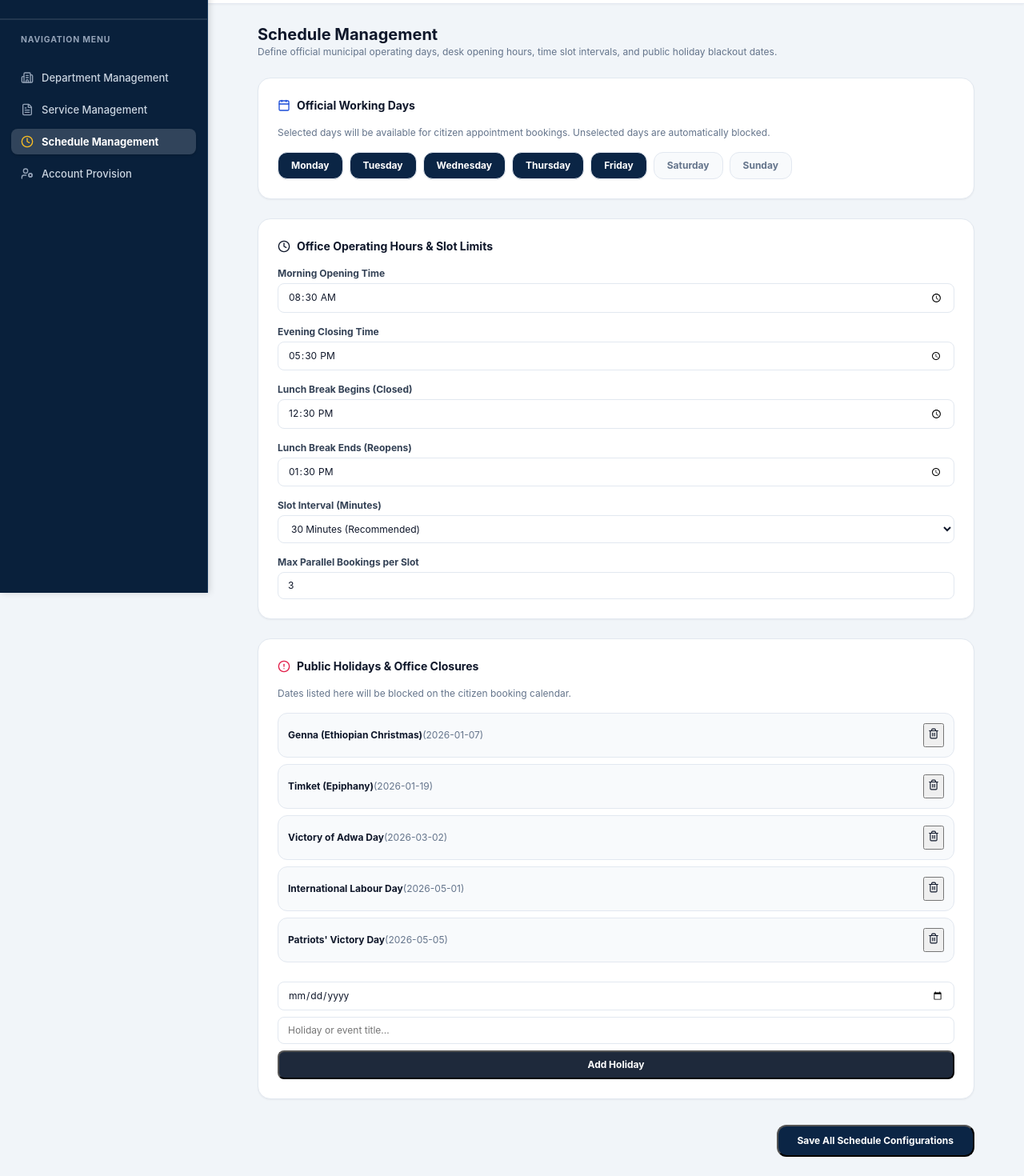
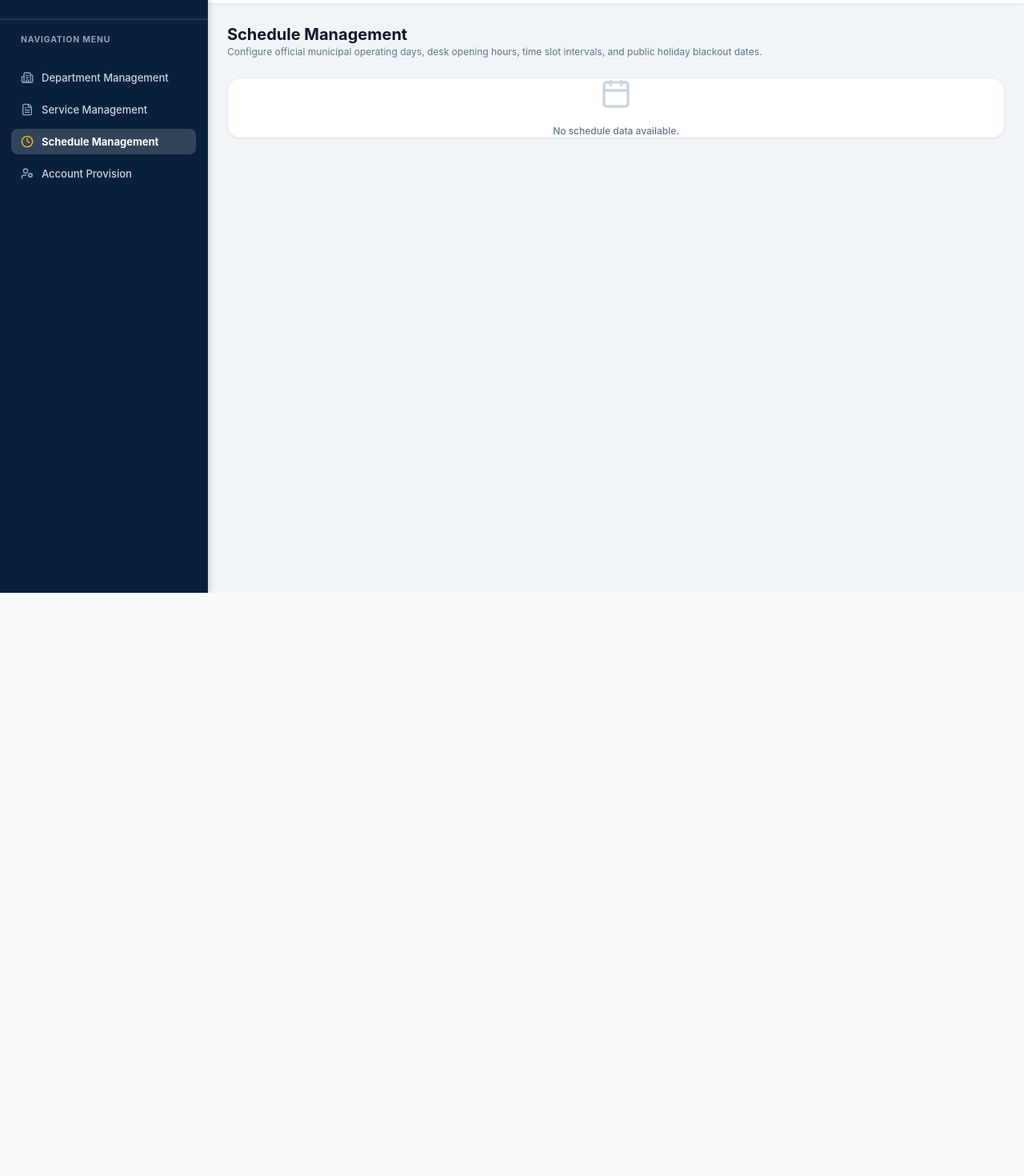
Before and after one commit to Amir3356/Woreda-Booking-and-Appointment-Management-System, a React (Vite) app in the folder client/: page /admin/schedule in a window 1280 px wide. Shown: the part 59-1529 px from the top of the page at 80% size. After the commit the page ends 800 px from the top, so only its background shows below. Built offline with nearby package versions, Linux system fonts and the light colour scheme.

Commit message:
refactor(admin): remove all data from Schedule Management main content section

```diff
--- a/client/pages/admin/AdminSchedulePage.jsx
+++ b/client/pages/admin/AdminSchedulePage.jsx
@@ -1,253 +1,23 @@
 "use client";
 
-import { useState } from "react";
-import { useStore } from "@/lib/store";
-import { Clock, Calendar, CheckCircle2, AlertCircle, Plus, Trash2 } from "lucide-react";
+import { Calendar } from "lucide-react";
 
 export default function AdminSchedulePage() {
-  const { scheduleConfigs, updateScheduleConfigs } = useStore();
-
-  const [workingDays, setWorkingDays] = useState(scheduleConfigs.workingDays || []);
-  const [startTime, setStartTime] = useState(scheduleConfigs.officeHours?.start || "08:30");
-  const [endTime, setEndTime] = useState(scheduleConfigs.officeHours?.end || "17:30");
-  const [lunchStart, setLunchStart] = useState(scheduleConfigs.lunchBreak?.start || "12:30");
-  const [lunchEnd, setLunchEnd] = useState(scheduleConfigs.lunchBreak?.end || "13:30");
-  const [slotInterval, setSlotInterval] = useState(scheduleConfigs.slotIntervalMinutes || 30);
-  const [maxParallelSlots, setMaxParallelSlots] = useState(scheduleConfigs.maxParallelSlots || 3);
-  const [advanceDays, setAdvanceDays] = useState(scheduleConfigs.advanceBookingDays || 14);
-
-  const [holidays, setHolidays] = useState(scheduleConfigs.publicHolidays || []);
-  const [newHolidayDate, setNewHolidayDate] = useState("");
-  const [newHolidayName, setNewHolidayName] = useState("");
-
-  const [saved, setSaved] = useState(false);
-
-  const daysOfWeek = ["Monday", "Tuesday", "Wednesday", "Thursday", "Friday", "Saturday", "Sunday"];
-
-  const toggleDay = (day) => {
-    if (workingDays.includes(day)) {
-      setWorkingDays(workingDays.filter((d) => d !== day));
-    } else {
-      setWorkingDays([...workingDays, day]);
-    }
-  };
-
-  const handleAddHoliday = () => {
-    if (!newHolidayDate || !newHolidayName) return;
-    setHolidays([...holidays, { date: newHolidayDate, name: newHolidayName }]);
-    setNewHolidayDate("");
-    setNewHolidayName("");
-  };
-
-  const handleRemoveHoliday = (idx) => {
-    setHolidays(holidays.filter((_, i) => i !== idx));
-  };
-
-  const handleSave = (e) => {
-    e.preventDefault();
-    updateScheduleConfigs({
-      workingDays,
-      officeHours: { start: startTime, end: endTime },
-      lunchBreak: { start: lunchStart, end: lunchEnd },
-      slotIntervalMinutes: parseInt(slotInterval),
-      maxParallelSlots: parseInt(maxParallelSlots),
-      advanceBookingDays: parseInt(advanceDays),
-      publicHolidays: holidays,
-    });
-
-    setSaved(true);
-    setTimeout(() => setSaved(false), 2500);
-  };
-
   return (
-    <div className="space-y-6 max-w-4xl mx-auto">
+    <div className="space-y-6 max-w-7xl mx-auto">
+      {/* Header */}
       <div>
         <h2 className="text-xl font-bold text-slate-900">Schedule Management</h2>
         <p className="text-xs text-slate-500">
-          Define official municipal operating days, desk opening hours, time slot intervals, and public holiday blackout dates.
+          Configure official municipal operating days, desk opening hours, time slot intervals, and public holiday blackout dates.
         </p>
       </div>
 
-      {saved && (
-        <div className="p-4 rounded-xl bg-emerald-50 border border-emerald-200 text-emerald-800 text-xs flex items-center gap-2">
-          <CheckCircle2 className="w-4 h-4 text-emerald-600" />
-          <span>Schedule parameters successfully updated across all Woreda departments!</span>
-        </div>
-      )}
-
-      <form onSubmit={handleSave} className="space-y-6">
-        {/* Working Days */}
-        <div className="bg-white p-6 rounded-2xl border border-slate-200 shadow-xs space-y-4">
-          <h3 className="font-bold text-slate-900 text-sm flex items-center gap-2">
-            <Calendar className="w-4 h-4 text-blue-700" />
-            Official Working Days
-          </h3>
-          <p className="text-xs text-slate-500">
-            Selected days will be available for citizen appointment bookings. Unselected days are automatically blocked.
-          </p>
-
-          <div className="flex flex-wrap gap-2">
-            {daysOfWeek.map((day) => {
-              const active = workingDays.includes(day);
-              return (
-                <button
-                  type="button"
-                  key={day}
-                  onClick={() => toggleDay(day)}
-                  className={`px-4 py-2 rounded-xl text-xs font-bold transition-all border ${
-                    active
-                      ? "bg-[#0b2545] text-white border-[#0b2545] shadow-xs"
-                      : "bg-slate-50 text-slate-500 border-slate-200 hover:bg-slate-100"
-                  }`}
-                >
-                  {day}
-                </button>
-              );
-            })}
-          </div>
-        </div>
-
-        {/* Operating Hours & Intervals */}
-        <div className="bg-white p-6 rounded-2xl border border-slate-200 shadow-xs space-y-4">
-          <h3 className="font-bold text-slate-900 text-sm flex items-center gap-2">
-            <Clock className="w-4 h-4 text-amber-600" />
-            Office Operating Hours & Slot Limits
-          </h3>
-
-          <div className="grid grid-cols-1 sm:grid-cols-2 gap-4 text-xs">
-            <div>
-              <label className="block font-bold text-slate-700 mb-1">Morning Opening Time</label>
-              <input
-                type="time"
-                value={startTime}
-                onChange={(e) => setStartTime(e.target.value)}
-                className="w-full px-3 py-2 border rounded-lg"
-              />
-            </div>
-            <div>
-              <label className="block font-bold text-slate-700 mb-1">Evening Closing Time</label>
-              <input
-                type="time"
-                value={endTime}
-                onChange={(e) => setEndTime(e.target.value)}
-                className="w-full px-3 py-2 border rounded-lg"
-              />
-            </div>
-
-            <div>
-              <label className="block font-bold text-slate-700 mb-1">Lunch Break Begins (Closed)</label>
-              <input
-                type="time"
-                value={lunchStart}
-                onChange={(e) => setLunchStart(e.target.value)}
-                className="w-full px-3 py-2 border rounded-lg"
-              />
-            </div>
-            <div>
-              <label className="block font-bold text-slate-700 mb-1">Lunch Break Ends (Reopens)</label>
-              <input
-                type="time"
-                value={lunchEnd}
-                onChange={(e) => setLunchEnd(e.target.value)}
-                className="w-full px-3 py-2 border rounded-lg"
-              />
-            </div>
-
-            <div>
-              <label className="block font-bold text-slate-700 mb-1">Slot Interval (Minutes)</label>
-              <select
-                value={slotInterval}
-                onChange={(e) => setSlotInterval(e.target.value)}
-                className="w-full px-3 py-2 border rounded-lg bg-white"
-              >
-                <option value="15">15 Minutes</option>
-                <option value="20">20 Minutes</option>
-                <option value="30">30 Minutes (Recommended)</option>
-                <option value="45">45 Minutes</option>
-                <option value="60">60 Minutes</option>
-              </select>
-            </div>
-
-            <div>
-              <label className="block font-bold text-slate-700 mb-1">
-                Max Parallel Bookings per Slot
-              </label>
-              <input
-                type="number"
-                min="1"
-                max="10"
-                value={maxParallelSlots}
-                onChange={(e) => setMaxParallelSlots(e.target.value)}
-                className="w-full px-3 py-2 border rounded-lg"
-              />
-            </div>
-          </div>
-        </div>
-
-        {/* Public Holidays & Office Closures */}
-        <div className="bg-white p-6 rounded-2xl border border-slate-200 shadow-xs space-y-4">
-          <h3 className="font-bold text-slate-900 text-sm flex items-center gap-2">
-            <AlertCircle className="w-4 h-4 text-rose-600" />
-            Public Holidays & Office Closures
-          </h3>
-          <p className="text-xs text-slate-500">
-            Dates listed here will be blocked on the citizen booking calendar.
-          </p>
-
-          <div className="space-y-2">
-            {holidays.map((h, idx) => (
-              <div
-                key={idx}
-                className="flex items-center justify-between p-3 rounded-xl bg-slate-50 border border-slate-200 text-xs"
-              >
-                <div>
-                  <span className="font-bold text-slate-900">{h.name}</span>
-                  <span className="text-slate-500 ml-2">({h.date})</span>
-                </div>
-                <button
-                  type="button"
-                  onClick={() => handleRemoveHoliday(idx)}
-                  className="text-rose-500 hover:text-rose-700 p-1"
-                >
-                  <Trash2 className="w-3.5 h-3.5" />
-                </button>
-              </div>
-            ))}
-          </div>
-
-          <div className="flex flex-col sm:flex-row gap-2 pt-2">
-            <input
-              type="date"
-              value={newHolidayDate}
-              onChange={(e) => setNewHolidayDate(e.target.value)}
-              className="px-3 py-2 border rounded-lg text-xs"
-            />
-            <input
-              type="text"
-              placeholder="Holiday or event title..."
-              value={newHolidayName}
-              onChange={(e) => setNewHolidayName(e.target.value)}
-              className="flex-1 px-3 py-2 border rounded-lg text-xs"
-            />
-            <button
-              type="button"
-              onClick={handleAddHoliday}
-              className="px-4 py-2 bg-slate-800 text-white text-xs font-bold rounded-lg shrink-0"
-            >
-              Add Holiday
-            </button>
-          </div>
-        </div>
-
-        <div className="flex justify-end pt-2">
-          <button
-            type="submit"
-            className="px-6 py-2.5 rounded-xl bg-[#0b2545] hover:bg-[#133b5c] text-white text-xs font-bold shadow"
-          >
-            Save All Schedule Configurations
-          </button>
-        </div>
-      </form>
+      {/* Main Content Section */}
+      <div className="bg-white rounded-2xl border border-slate-200 shadow-xs p-16 text-center text-slate-400">
+        <Calendar className="w-10 h-10 text-slate-300 mx-auto mb-3" />
+        <p className="text-xs font-medium text-slate-500">No schedule data available.</p>
+      </div>
     </div>
   );
 }
```
